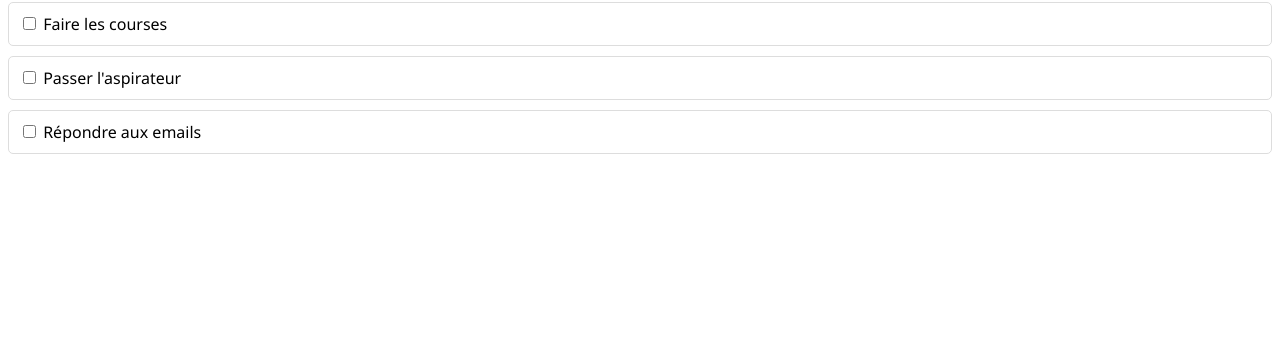
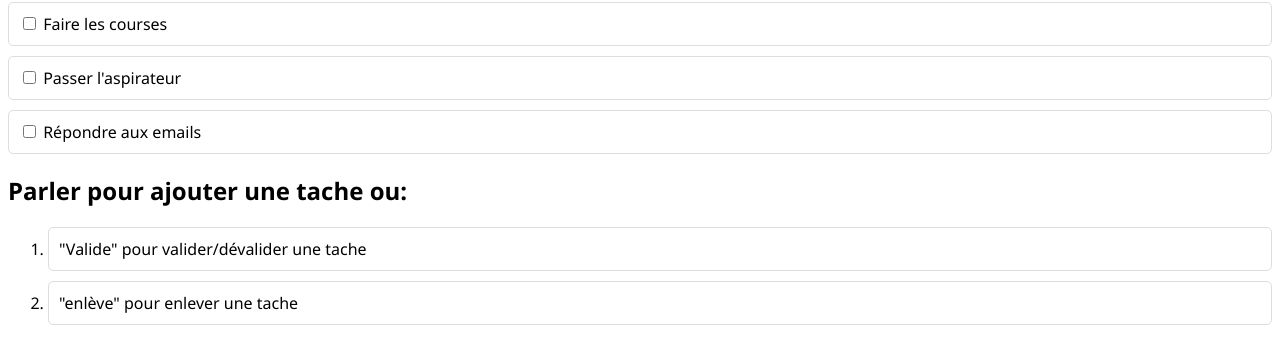
Before and after one commit to AnrelWsh/Voice-Recognition-, a plain HTML site: page index.html in a window 1280 px wide. Shown: the part 84-448 px from the top of the page. Drawn offline with Linux system fonts and the light colour scheme.

Commit message:
Add List Keyword in homepage

```diff
--- a/index.html
+++ b/index.html
@@ -8,6 +8,7 @@
 </head>
 <body>
     <h1>Liste de tâches</h1>
+
     <ul id="task-list">
         <li>
             <input type="checkbox" id="task1" class="checkbox">
@@ -22,6 +23,12 @@
             <label for="task3">Répondre aux emails</label>
         </li>
     </ul>
+
+    <h2>Parler pour ajouter une tache ou:</h2>
+    <ol>
+        <li>"Valide" pour valider/dévalider une tache</li>
+        <li>"enlève" pour enlever une tache</li>
+    </ol>
   <script src="script.js"></script>
 </body>
 </html>
```
